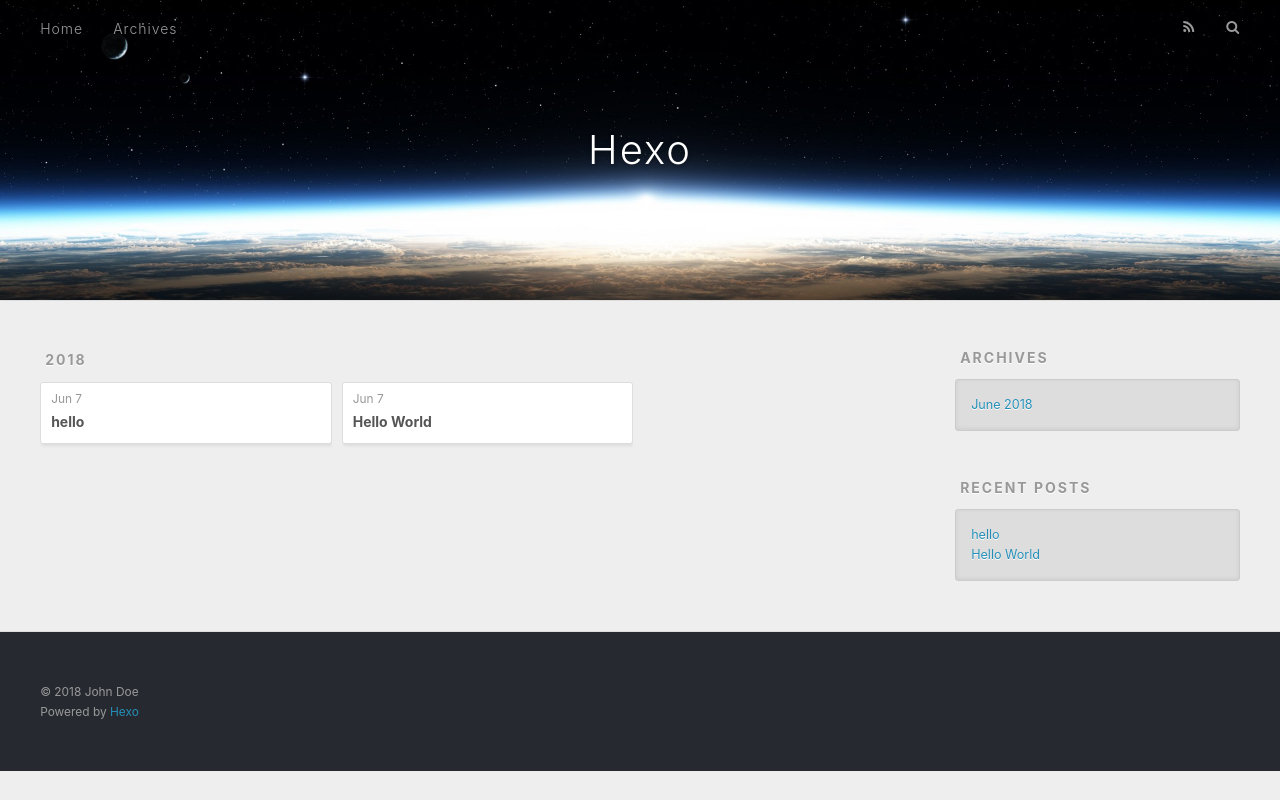
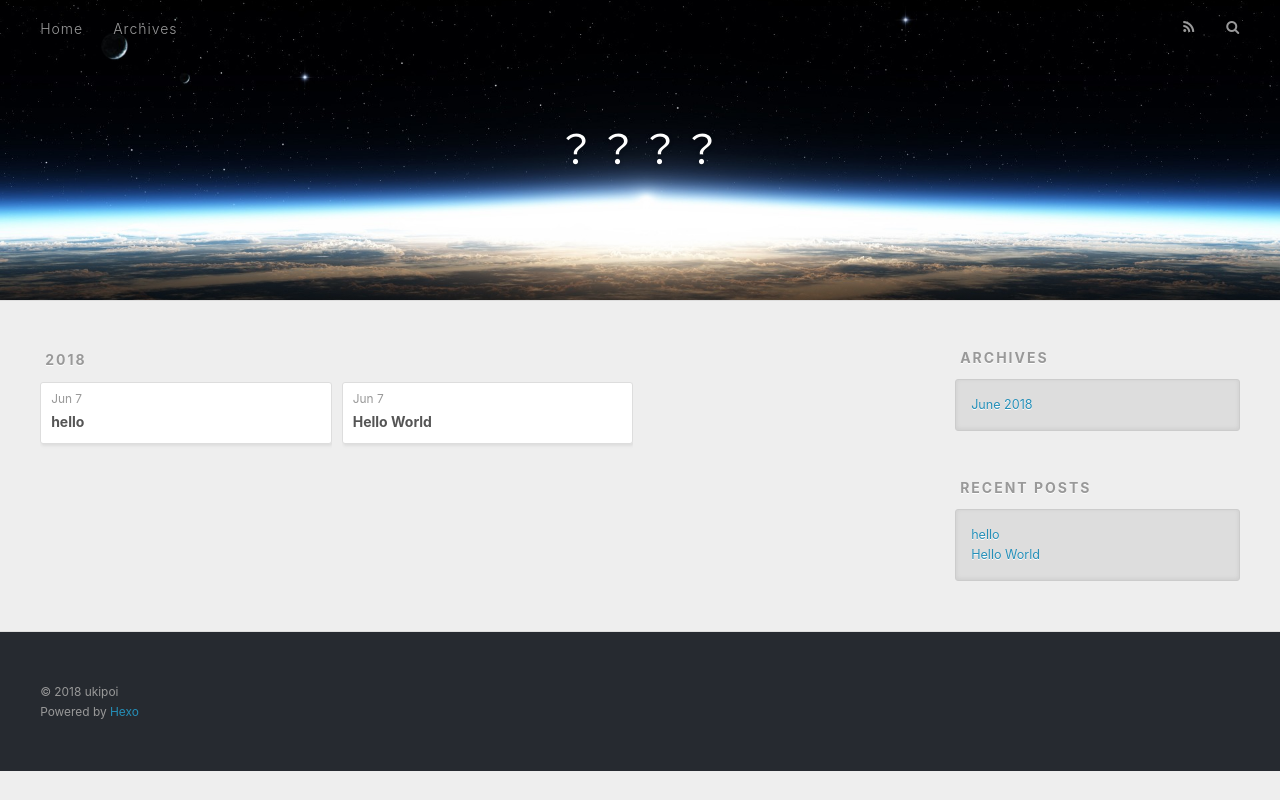
Before and after one commit to ukipoi/ukipoi.github.io, a plain HTML site: page archives/2018/06/index.html in a window 1280 px wide. Drawn offline with nearby package versions, Linux system fonts and the light colour scheme.

Commit message:
Site updated: 2018-06-07 09:28:12

```diff
--- a/archives/2018/06/index.html
+++ b/archives/2018/06/index.html
@@ -5,17 +5,17 @@
 
 
 
-  <title>Archives: 2018/6 | Hexo</title>
+  <title>Archives: 2018/6 | ？？？？</title>
   <meta name="viewport" content="width=device-width, initial-scale=1, maximum-scale=1">
   <meta property="og:type" content="website">
-<meta property="og:title" content="Hexo">
+<meta property="og:title" content="？？？？">
 <meta property="og:url" content="http://ukipoi.github.io/archives/2018/06/index.html">
-<meta property="og:site_name" content="Hexo">
+<meta property="og:site_name" content="？？？？">
 <meta property="og:locale" content="default">
 <meta name="twitter:card" content="summary">
-<meta name="twitter:title" content="Hexo">
+<meta name="twitter:title" content="？？？？">
 
-    <link rel="alternate" href="/atom.xml" title="Hexo" type="application/atom+xml">
+    <link rel="alternate" href="/atom.xml" title="？？？？" type="application/atom+xml">
 
 
     <link rel="icon" href="/favicon.png">
@@ -34,7 +34,7 @@
   <div id="header-outer" class="outer">
     <div id="header-title" class="inner">
       <h1 id="logo-wrap">
-        <a href="/" id="logo">Hexo</a>
+        <a href="/" id="logo">？？？？</a>
       </h1>
 
     </div>
@@ -162,7 +162,7 @@
 
   <div class="outer">
     <div id="footer-info" class="inner">
-      &copy; 2018 John Doe<br>
+      &copy; 2018 ukipoi<br>
       Powered by <a href="http://hexo.io/" target="_blank">Hexo</a>
     </div>
   </div>
```
Also changed, not shown: 2018/06/07/hello-world/index.html (+5 -5 lines), 2018/06/07/hello/index.html (+5 -5 lines), archives/2018/index.html (+7 -7 lines), archives/index.html (+7 -7 lines), index.html (+7 -7 lines).
